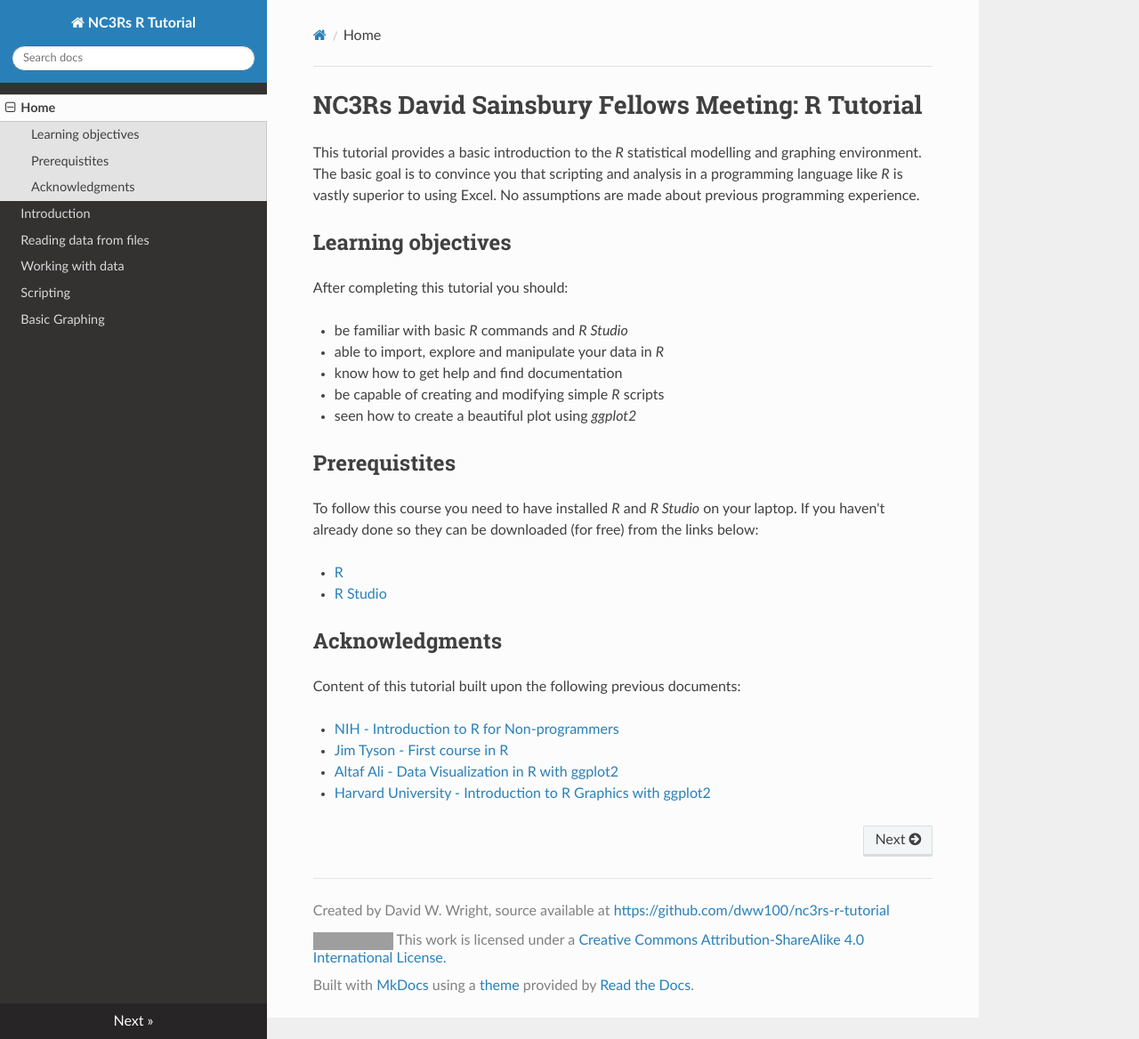
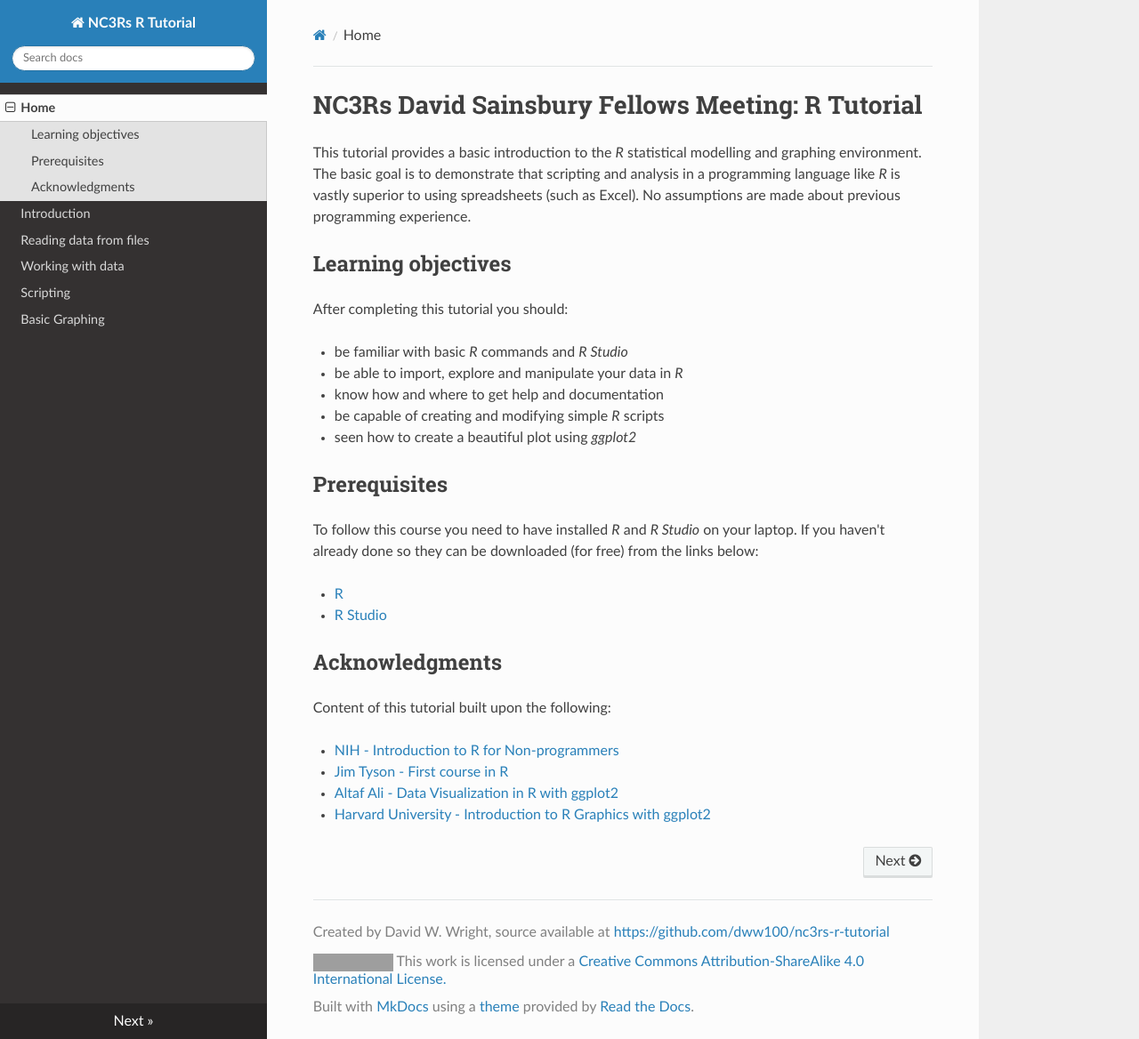
Before and after one commit to dww100/nc3rs-r-tutorial, an MkDocs documentation site: the page built from docs/index.md, in a window 1280 px wide and 1168 px high. Shown: the whole window at 89% size. Built offline with MkDocs 1.6.1, drawn with Linux system fonts in a browser that asks for light colours; nearby versions of some CDN libraries; old or Windows-style settings are respelled for this version of MkDocs; grey boxes are pictures that could not be loaded.

Commit message:
Textual changes suggested by Sam Gan

```diff
--- a/docs/index.md
+++ b/docs/index.md
@@ -1,7 +1,7 @@
 # NC3Rs David Sainsbury Fellows Meeting: R Tutorial
 
 This tutorial provides a basic introduction to the *R* statistical modelling and graphing environment.
-The basic goal is to convince you that scripting and analysis in a programming language like *R* is vastly superior to using Excel.
+The basic goal is to demonstrate that scripting and analysis in a programming language like *R* is vastly superior to using spreadsheets (such as Excel).
 No assumptions are made about previous programming experience.
 
 ## Learning objectives
@@ -9,12 +9,12 @@ No assumptions are made about previous programming experience.
 After completing this tutorial you should:
 
 * be familiar with basic *R* commands and *R Studio*
-* able to import, explore and manipulate your data in *R*
-* know how to get help and find documentation
+* be able to import, explore and manipulate your data in *R*
+* know how and where to get help and documentation
 * be capable of creating and modifying simple *R* scripts
 * seen how to create a beautiful plot using *ggplot2*
 
-## Prerequistites
+## Prerequisites
 
 To follow this course you need to have installed *R* and *R Studio* on your laptop.
 If you haven't already done so they can be downloaded (for free) from the links below:
@@ -24,7 +24,7 @@ If you haven't already done so they can be downloaded (for free) from the links
 
 ## Acknowledgments
 
-Content of this tutorial built upon the following previous documents:
+Content of this tutorial built upon the following:
 
 * [NIH - Introduction to R for Non-programmers](http://nihlibrary.campusguides.com/dataservices/intro_to_r)
 * [Jim Tyson - First course in R](https://jimbotyson.github.io/rcourse/index.html)
```
